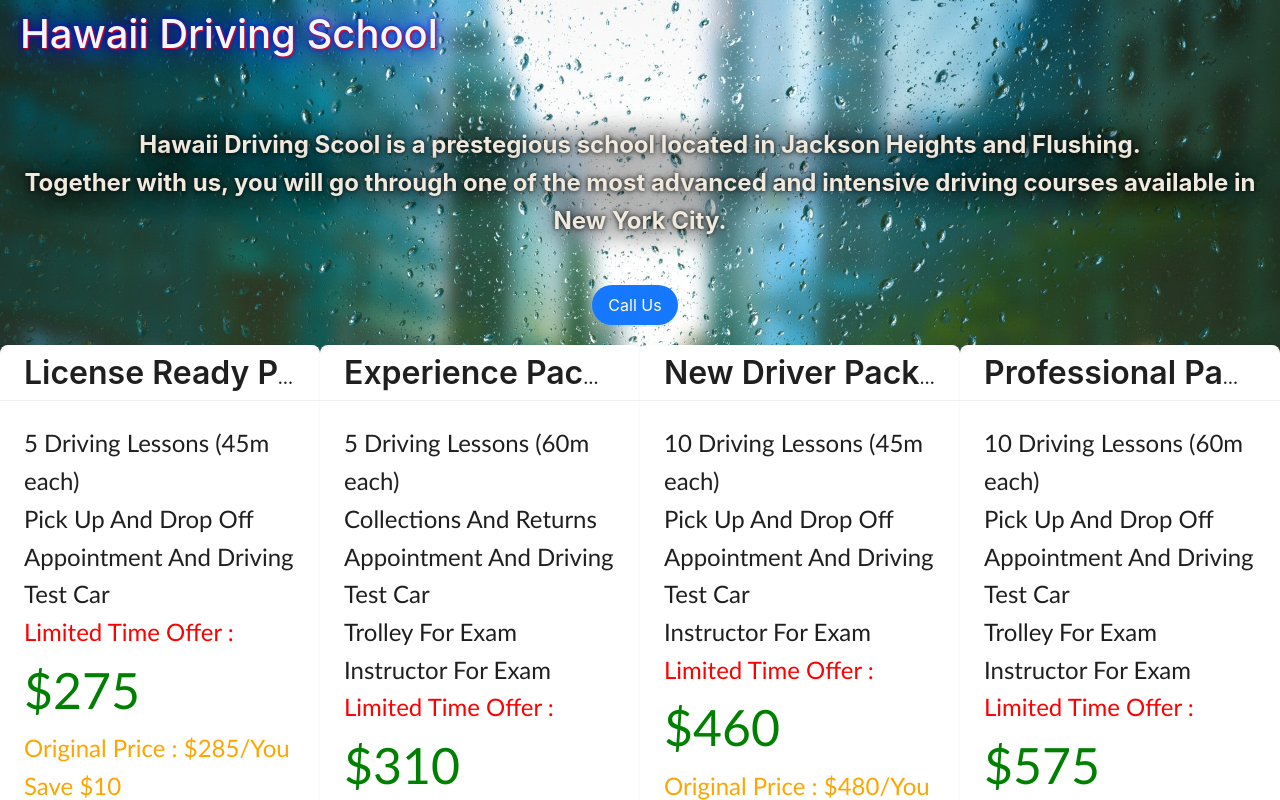
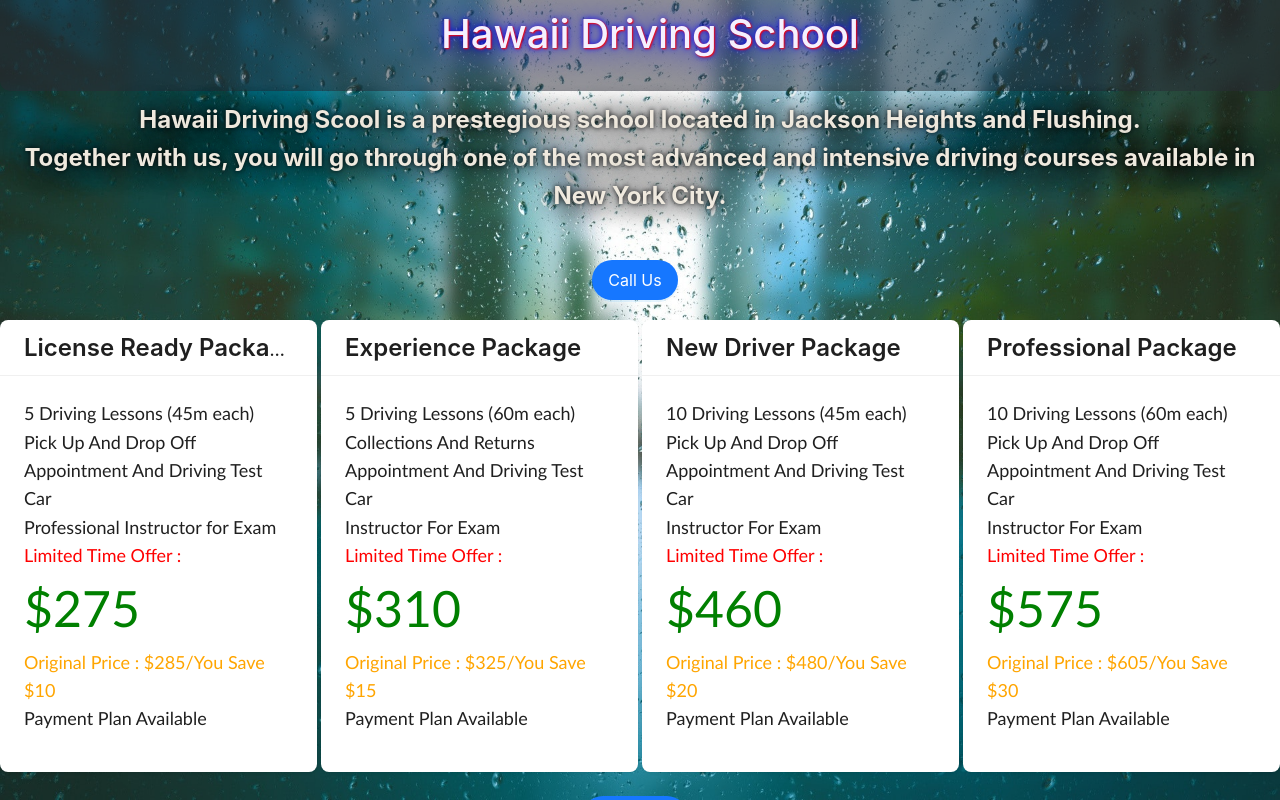
Before and after one commit to MKHLink/hawaii_driving_website, a React (Create React App) app: page / in a window 1280 px wide. Shown: the top 800 px of the page. Built offline with nearby package versions, Linux system fonts and the light colour scheme.

Commit message:
made all cards have same height, lowered text size on cards, added transparent header background, added useEffect to scroll up if user presses 'see more' button

```diff
--- a/package.json
+++ b/package.json
@@ -1,8 +1,8 @@
 {
   "name": "hawaii_driving",
   "version": "0.1.0",
-  "homepage": "https://github.com/MKHLink/hawaii_driving_website",
-  "private": true,
+  "homepage": "https://mkhlink.github.io/hawaii_driving_website",
+  "private": false,
   "dependencies": {
     "@emotion/css": "^11.10.5",
     "@testing-library/jest-dom": "^5.16.5",
--- a/public/index.html
+++ b/public/index.html
@@ -24,7 +24,7 @@
       work correctly both with client-side routing and a non-root public URL.
       Learn how to configure a non-root public URL by running `npm run build`.
     -->
-    <title>React App</title>
+    <title>HawaiiDrivingSchool</title>
   </head>
   <body>
     <noscript>You need to enable JavaScript to run this app.</noscript>
--- a/src/App.js
+++ b/src/App.js
@@ -1,5 +1,5 @@
 import './App.css';
-import {React, useState} from 'react'
+import {React, useState, useEffect} from 'react'
 import Header from './components/Header';
 import About from './components/About';
 import DirverPackages from './components/DriverPackages';
@@ -14,6 +14,10 @@ import { Button } from 'antd';
 function App() {
 
   const [extraSelected, setExtraSelected] = useState(false);
+
+  useEffect(()=>{
+    window.scrollTo(0,0)
+  },[extraSelected]);
 
   return (
     <div>
--- a/src/components/DriverPackages/index.js
+++ b/src/components/DriverPackages/index.js
@@ -4,31 +4,28 @@ import {Col,Row, Card} from 'antd';
 function DirverPackages(){
     return(
         <div>
-        <Row>
-        <Col  xs={24} xl={6}>
-        <Card title={<span style={{fontSize: 'xx-large'}}>License Ready Package</span>}  bordered={false}>
+        <Row gutter={4}>
+        <Col  xs={24} xl={6}style={{marginBottom:4}}>
+        <Card className='Card' title={<span style={{fontSize: 'x-large'}}>License Ready Package</span>}  bordered={false}>
           <p className='driverCards'>
             5 Driving Lessons (45m each)<br/>
             Pick Up And Drop Off<br/>
             Appointment And Driving Test Car<br/>
+            Professional Instructor for Exam <br/>
             <span style={{color:'red'}}>Limited Time Offer :</span><br/>
             <span style={{color:'green', fontSize:50}}>$275</span><br/>
             <span style={{color: 'orange'}}>Original Price : $285/You Save $10</span><br/>
             <span>Payment Plan Available</span>
           </p>
-          <br/>
-          <br/>
-          <br/>
         </Card>
 
         </Col>
-        <Col  xs={24} xl={6}>
-        <Card title={<span style={{fontSize: 'xx-large'}}>Experience Package</span>} bordered={false}>
+        <Col  xs={24} xl={6} style={{marginBottom:4}}>
+        <Card title={<span style={{fontSize: 'x-large'}}>Experience Package</span>} bordered={false}>
         <p className='driverCards'>
             5 Driving Lessons (60m each)<br/>
             Collections And Returns<br/>
             Appointment And Driving Test Car<br/>
-            Trolley For Exam<br/>
             Instructor For Exam<br/>
             <span style={{color:'red'}}>Limited Time Offer :</span><br/>
             <span style={{color:'green', fontSize:50}}>$310</span><br/>
@@ -38,8 +35,8 @@ function DirverPackages(){
         </Card>
 
         </Col>
-        <Col  xs={24} xl={6}>
-        <Card title={<span style={{fontSize: 'xx-large'}}>New Driver Package</span>} bordered={false}>
+        <Col  xs={24} xl={6} style={{marginBottom:4}}>
+        <Card title={<span style={{fontSize: 'x-large'}}>New Driver Package</span>} bordered={false}>
         <p className='driverCards'>
             10 Driving Lessons (45m each)<br/>
             Pick Up And Drop Off<br/>
@@ -50,18 +47,15 @@ function DirverPackages(){
             <span style={{color: 'orange'}}>Original Price : $480/You Save $20</span><br/>
             <span>Payment Plan Available</span>
           </p>
-          <br/>
-          <br/>
         </Card>
         </Col>
 
-        <Col  xs={24} xl={6}>
-        <Card title={<span style={{fontSize: 'xx-large'}}>Professional Package</span>} bordered={false}>
+        <Col  xs={24} xl={6} style={{marginBottom:4}}>
+        <Card title={<span style={{fontSize: 'x-large'}}>Professional Package</span>} bordered={false}>
         <p className='driverCards'>
             10 Driving Lessons (60m each)<br/>
             Pick Up And Drop Off<br/>
             Appointment And Driving Test Car<br/>
-            Trolley For Exam<br/>
             Instructor For Exam<br/>
             <span style={{color:'red'}}>Limited Time Offer :</span><br/>
             <span style={{color:'green', fontSize:50}}>$575</span><br/>
--- a/src/components/ExtraPackages/index.js
+++ b/src/components/ExtraPackages/index.js
@@ -4,9 +4,9 @@ import {Col,Row, Card} from 'antd';
 function ExtraPackages(){
     return(
         <div>
-        <Row>
-        <Col  xs={24} xl={8}>
-        <Card title={<span style={{fontSize: 'xx-large'}}>One Time Lesson</span>}  bordered={false}>
+        <Row gutter={4}>
+        <Col  xs={24} xl={8} style={{marginBottom:4}}>
+        <Card title={<span style={{fontSize: 'x-large'}}>One Time Lesson</span>}  bordered={false}>
           <p className='driverCards'>
             Single Driving Lesson (90 minutes)<br/>
             Pick Up And Drop Off<br/>
@@ -16,27 +16,25 @@ function ExtraPackages(){
         </Card>
         </Col>
 
-        <Col  xs={24} xl={8}>
-        <Card title={<span style={{fontSize: 'xx-large'}}>Driving Test Apointment</span>}  bordered={false}>
+        <Col  xs={24} xl={8} style={{marginBottom:4}}>
+        <Card title={<span style={{fontSize: 'x-large'}}>Driving Test Apointment</span>}  bordered={false}>
           <p className='driverCards'>
             Quickly Scheduled Based on Availablity<br/>
+            Payment must be done to DMV via their website<br/>
+            Can combine with other package for car<br/>
             <span style={{color:'green', fontSize:50}}>$10</span>
           </p>
-          <br/>
-          <br/>
-          <br/>
         </Card>
         </Col>
 
-        <Col  xs={24} xl={8}>
-        <Card title={<span style={{fontSize: 'xx-large'}}>Car and Instructor for an Exam</span>}  bordered={false}>
+        <Col  xs={24} xl={8} style={{marginBottom:4}}>
+        <Card title={<span style={{fontSize: 'x-large'}}>Car and Instructor for an Exam</span>}  bordered={false}>
           <p className='driverCards'>
+            Car Provided for Exam <br/>
             Pick Up And Drop Off<br/>
             Necessary Materials for the Exam<br/>
             <span style={{color:'green', fontSize:50}}>$95</span>
           </p>
-          <br/>
-
         </Card>
         </Col>
         </Row>
--- a/src/index.css
+++ b/src/index.css
@@ -25,11 +25,18 @@ code {
   max-width: 100%;
 }
 
-header{
-  color: aliceblue;
+
+header {
+  border: 2px;
+  border-bottom-left-radius: 10px;
+  border-bottom-right-radius: 10px;
+  background-color: yellow;
+  background: hsla(240, 13%, 19%, 0.5);
+  color: rgb(244, 240, 255);
   font: arial;
   font-size: xx-large;
-  padding-bottom: 50px;
+  text-align: center;
+  padding-bottom: 25px;
   padding-left: 20px;
   padding-top: 10px;
   text-shadow: 1px 1px 2px red, 0 0 1em blue, 0 0 0.2em blue;
@@ -61,7 +68,7 @@ header{
 }
 
 .driverCards{
-  font-size: x-large;
+  font-size: large;
   font-family: 'Gill Sans', 'Gill Sans MT', Calibri, 'Trebuchet MS', sans-serif;
   font-weight: 200;
 }
```
